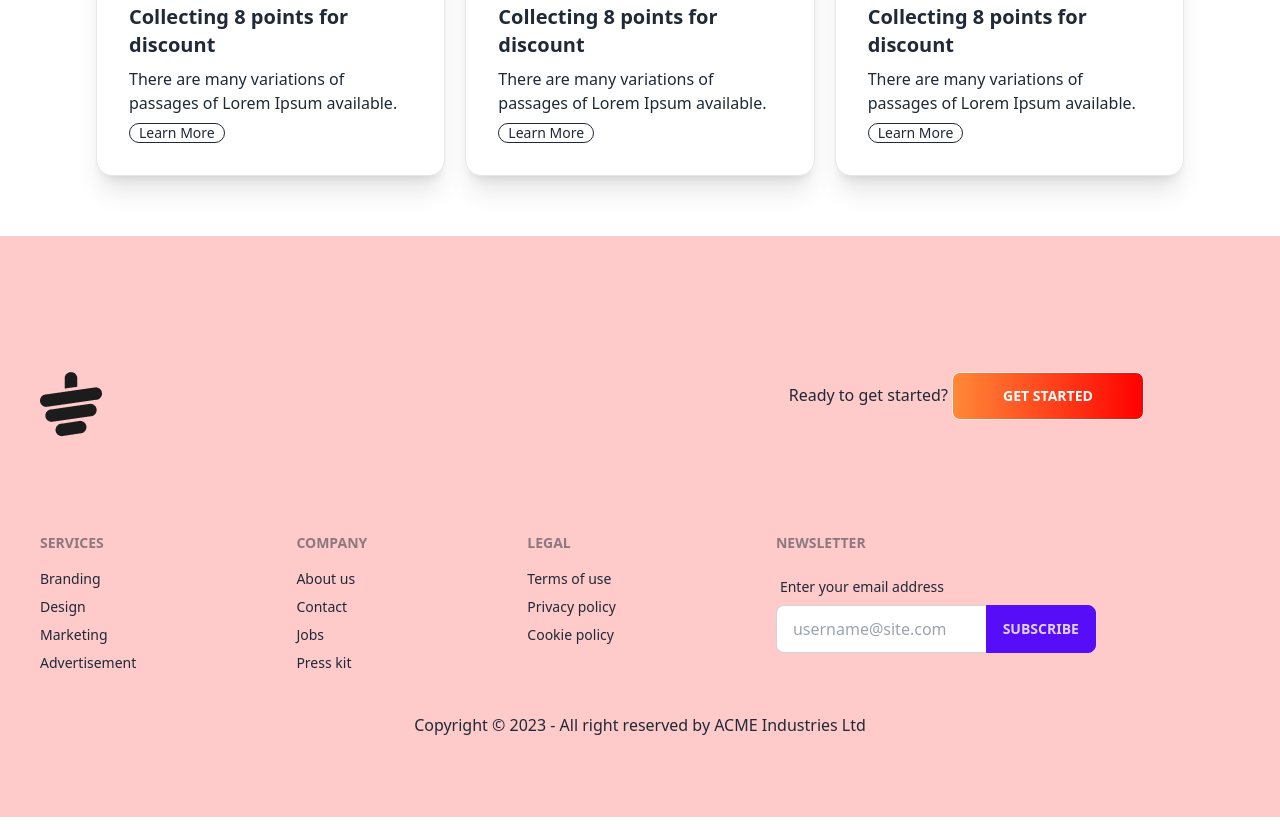
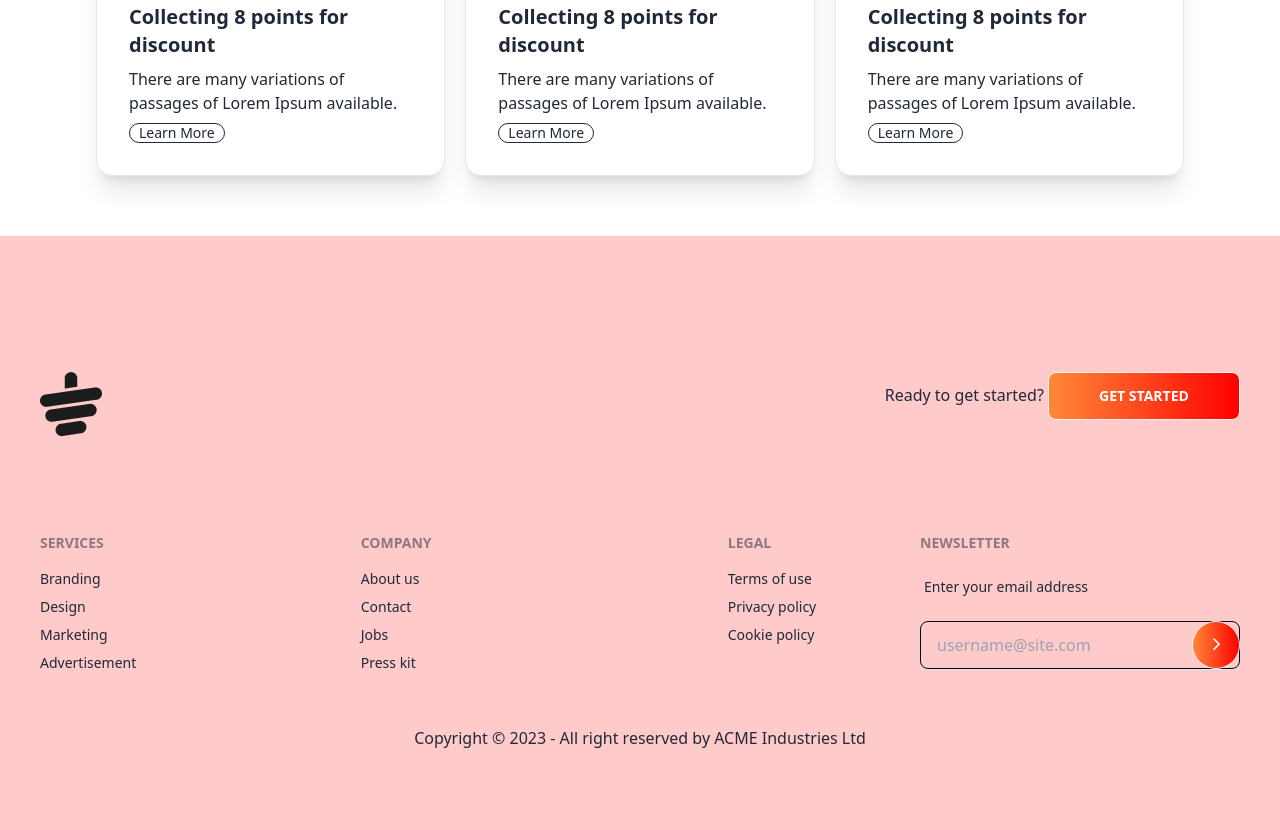
Before and after one commit to S-a-b-b-i-R/TeaHouseDaisyUI, a plain HTML site: page index.html in a window 1280 px wide. Shown: the part 3020-3850 px from the top of the page. Drawn offline with nearby package versions, Linux system fonts and the light colour scheme.

Commit message:
footer done

```diff
--- a/index.html
+++ b/index.html
@@ -27,6 +27,13 @@
             }
         }
     </script>
+    <style>
+        hr {
+            height: 1;
+            /* color: inherit; */
+            color: black;
+        }
+    </style>
 
 </head>
 
@@ -274,14 +281,15 @@
     </main>
 
     <footer class="p-10 bg-red-200 text-base-content">
-        <div class="flex justify-between my-24 pr-24">
+        <div class="flex flex-row-reverse md:flex-row md:justify-between my-24">
             <img src="./images/cup.png" alt="">
             <p>
                 <span>Ready to get started?</span>
                 <button class="btn bg-gradient-to-r from-[#FF8938] to-[#F00] w-48 text-white">Get Started</button>
             </p>
         </div>
-        <div class=" footer ">
+        <div class="grid grid-cols-2 md:flex md:flex-row lg:flex-row">
+            <div class=" footer place-items-start items-start ">
                 <div>
                     <span class=" footer-title">Services</span>
                     <a class="link link-hover">Branding</a>
@@ -296,6 +304,9 @@
                     <a class="link link-hover">Jobs</a>
                     <a class="link link-hover">Press kit</a>
                 </div>
+
+            </div>
+            <div class=" footer md:place-items-end md:items-start ">
                 <div>
                     <span class="footer-title">Legal</span>
                     <a class="link link-hover">Terms of use</a>
@@ -304,13 +315,23 @@
                 </div>
                 <div>
                     <span class="footer-title">Newsletter</span>
-                <div class="form-control w-80">
+                    <div class="form-control w-52 md:w-80">
                         <label class="label">
                             <span class="label-text">Enter your email address</span>
                         </label>
-                    <div class="relative">
-                        <input type="text" placeholder="username@site.com" class="input input-bordered w-full pr-16" />
-                        <button class="btn btn-primary absolute top-0 right-0 rounded-l-none">Subscribe</button>
+                        <div class="relative py-4">
+                            <input type="text" placeholder="username@site.com"
+                                class=" input border-1 border-slate-950 bg-transparent w-full" />
+                            <hr>
+                            <button
+                                class="absolute top-4 right-0 btn btn-circle bg-gradient-to-r from-[#FF8938] to-[#F00]  "><svg
+                                    width="7" height="13" viewBox="0 0 7 13" fill="none"
+                                    xmlns="http://www.w3.org/2000/svg">
+                                    <path d="M0.914062 0.924316L6.13145 6.14171L0.914062 11.3591" stroke="white"
+                                        stroke-width="1.5" stroke-linecap="round" stroke-linejoin="round" />
+                                </svg>
+                            </button>
+                        </div>
                     </div>
                 </div>
             </div>
```
Lines whose indentation alone changed are shown as unchanged.
